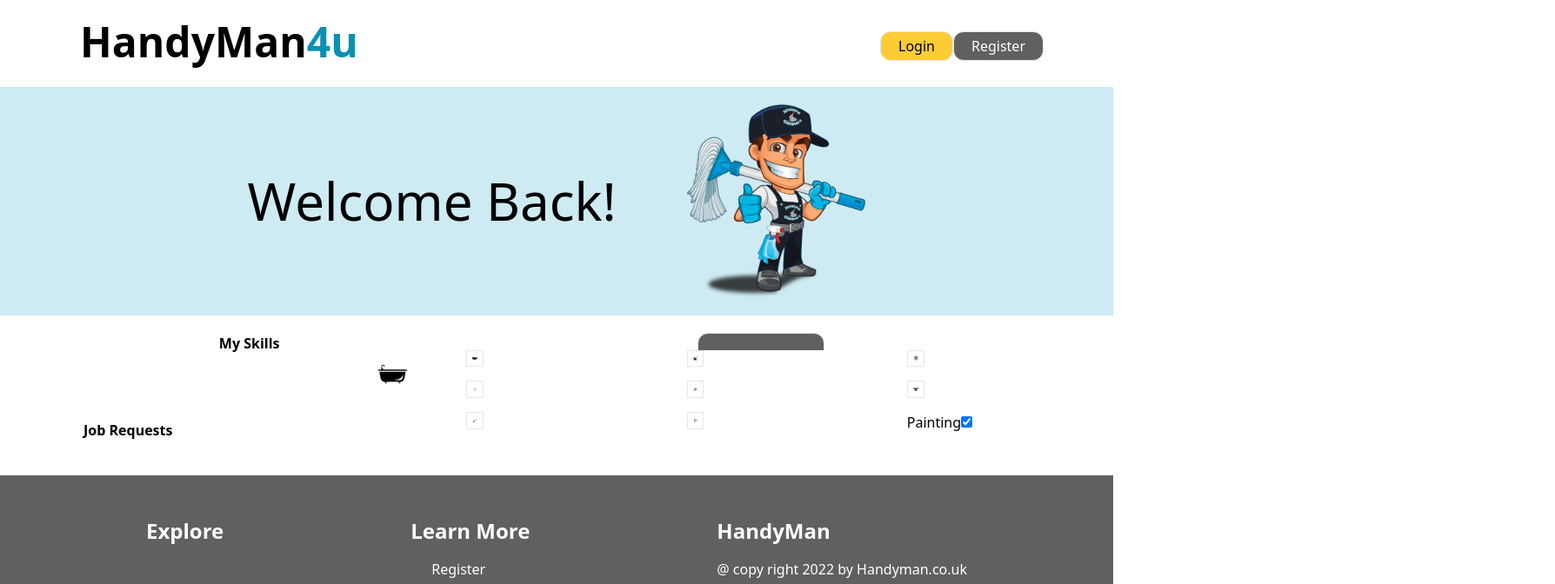
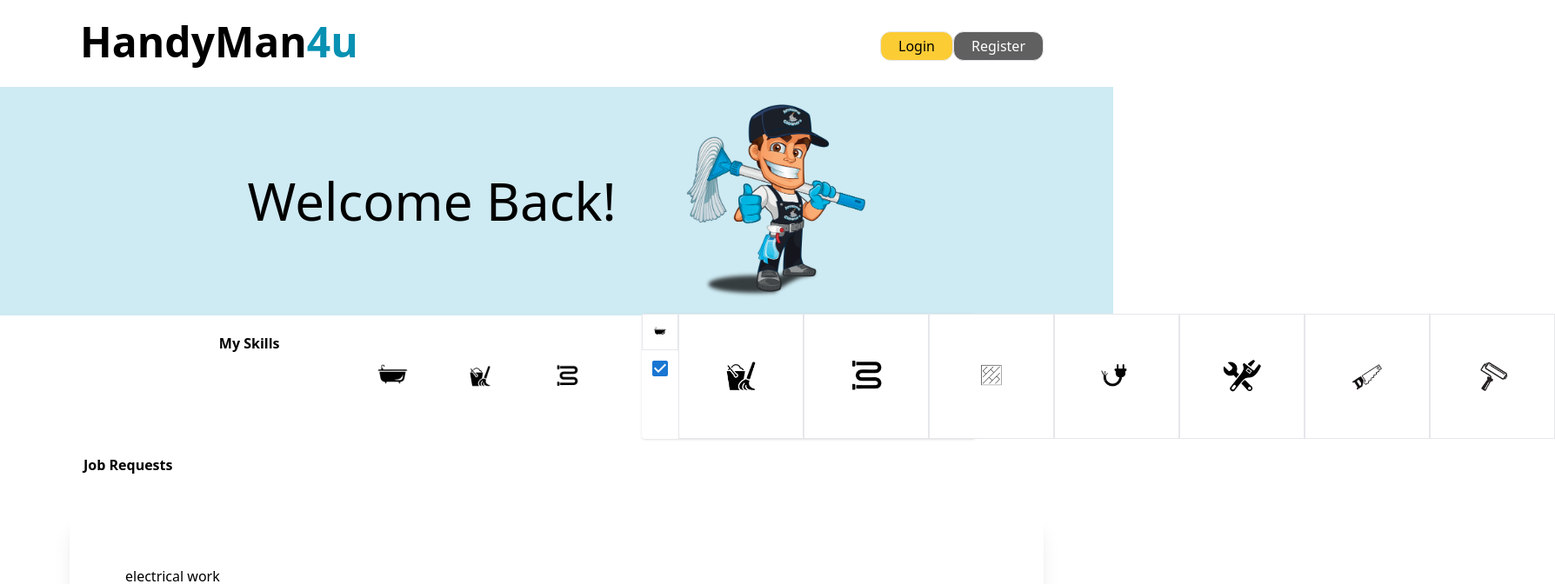
Before and after one commit to UniProject-Hallum/sheffieldmassive, a React (Create React App) app: page /handyman in a window 1280 px wide. Both pictures are taken after a click on the button "Add / Remove". Shown: the top 672 px of the page at 87% size, 1788 px wide, since content can reach past the window. Built offline with nearby package versions, Linux system fonts and the light colour scheme.

Commit message:
job requests start

```diff
--- a/src/components/handylanding/jobrequest.js
+++ b/src/components/handylanding/jobrequest.js
@@ -2,8 +2,16 @@ import React from 'react'
 
 const jobrequests = () => {
     return (
+        <div className="">
+        <div className='font-bold ml-24 mb-10'>Job Requests</div>
 
-        <h2 className='font-bold ml-24'>Job Requests</h2>
+        <div className='bg-[#fff] rounded-2xl shadow-xl p-16 z-10 mt-4 mx-20'>
+            electrical work
+
+        </div>
+
+        </div>
+
 
 
 
--- a/src/components/handylanding/myskills.js
+++ b/src/components/handylanding/myskills.js
@@ -8,12 +8,13 @@ import general from '../../assets/general-repairs.png'
 import painting from '../../assets/painting.png'
 import electric from '../../assets/electric.png'
 import Popup from 'reactjs-popup'
+import Checkbox from '@mui/material/Checkbox'
 
 
 const skills = () => {
     return (
 
-    <div className='sm:flex pt-5 pr-20 justify-center'>
+    <div className='sm:flex pt-5 pr-20 justify-center mb-10'>
         <h2 className='font-bold pr-20'>My Skills</h2>
         <img className='w-1/12' src={bathroom} alt="bathroom" />
         <img className='w-1/12' src={cleaning} alt="cleaning" />
@@ -29,20 +30,19 @@ const skills = () => {
             arrow={false}
             position="left"
             >
-            <section className="grid grid-cols-1 gap-4 lg:grid-cols-3 sm:grid-cols-2 bg-white">
+            <section className="w-full max-w-sm rounded bg-white m-auto shadow h-36 flex flex-row">
+                <div className="">
+                <img className='object-cover border ' src={bathroom} alt="bathroom" /><ControlledCheckbox/>
+                </div>
 
-                <img className='object-cover border w-1/12' src={bathroom} alt="bathroom" />
-                <img className='object-cover border w-1/12' src={cleaning} alt="cleaning" />
-                <img className='object-cover border w-1/12' src={plumbing} alt="plumbing" />
-                <img className='object-cover border w-1/12' src={tiling} alt="tiling" />
-                <img className='object-cover border w-1/12' src={electric} alt="electric" />
-                <img className='object-cover border w-1/12' src={general} alt="general" />
-                <img className='object-cover border w-1/12' src={woodwork} alt="woodwork" />
+                <img className='object-cover border ' src={cleaning} alt="cleaning" />
+                <img className='object-cover border ' src={plumbing} alt="plumbing" />
+                <img className='object-cover border ' src={tiling} alt="tiling" />
+                <img className='object-cover border ' src={electric} alt="electric" />
+                <img className='object-cover border ' src={general} alt="general" />
+                <img className='object-cover border ' src={woodwork} alt="woodwork" />
+                <img className='object-cover border ' src={painting} alt="painting" />
 
-                <img className='object-cover border w-1/12' src={painting} alt="painting" /><label className="container">Painting
-                <input type="checkbox" checked="checked"></input>
-                <span class="checkmark"></span>
-                </label>
 
 
            </section>
@@ -51,8 +51,24 @@ const skills = () => {
     </div>
 
 
-
     )
 }
 
 export default skills
+
+//checkbox function
+function ControlledCheckbox() {
+    const [checked, setChecked] = React.useState(true);
+
+    const handleChange = (event) => {
+      setChecked(event.target.checked);
+    }
+
+    return (
+      <Checkbox
+        checked={checked}
+        onChange={handleChange}
+        inputProps={{ 'aria-label': 'controlled' }}
+      />
+    )
+  };
```
